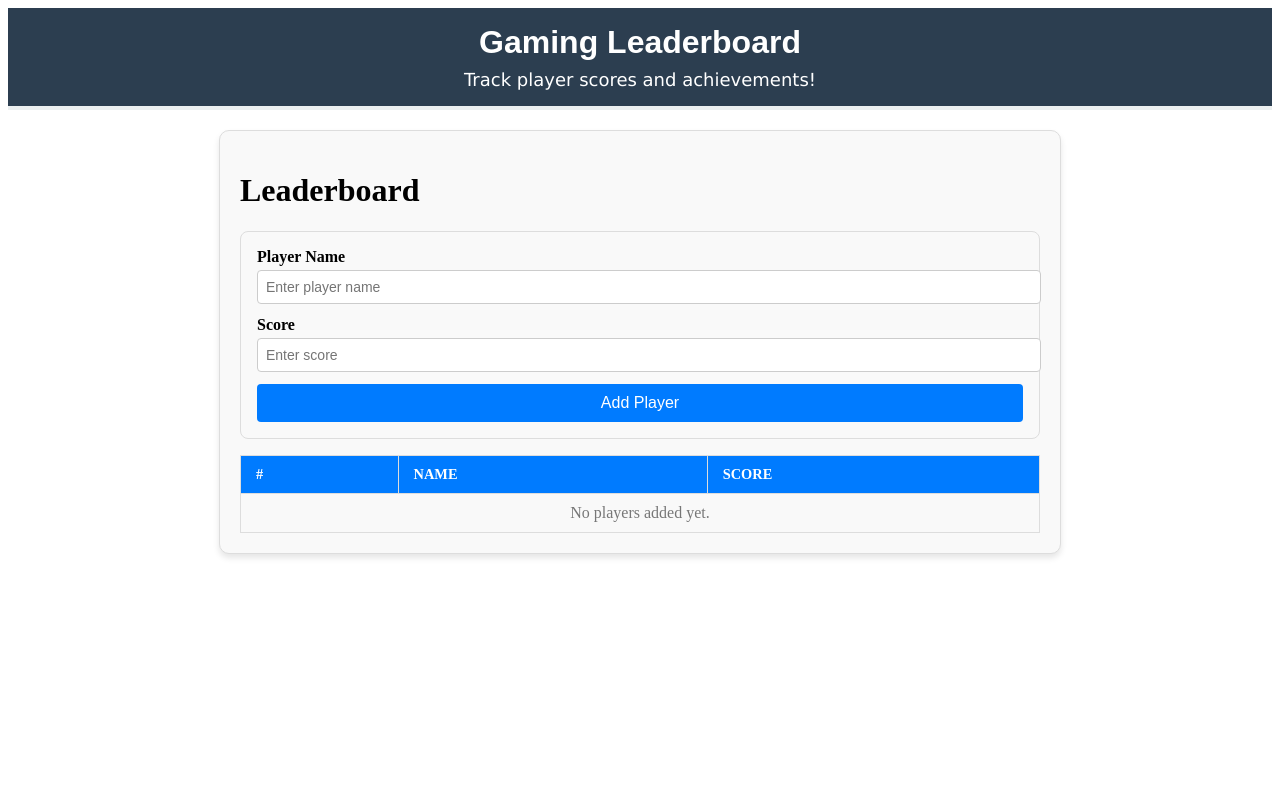
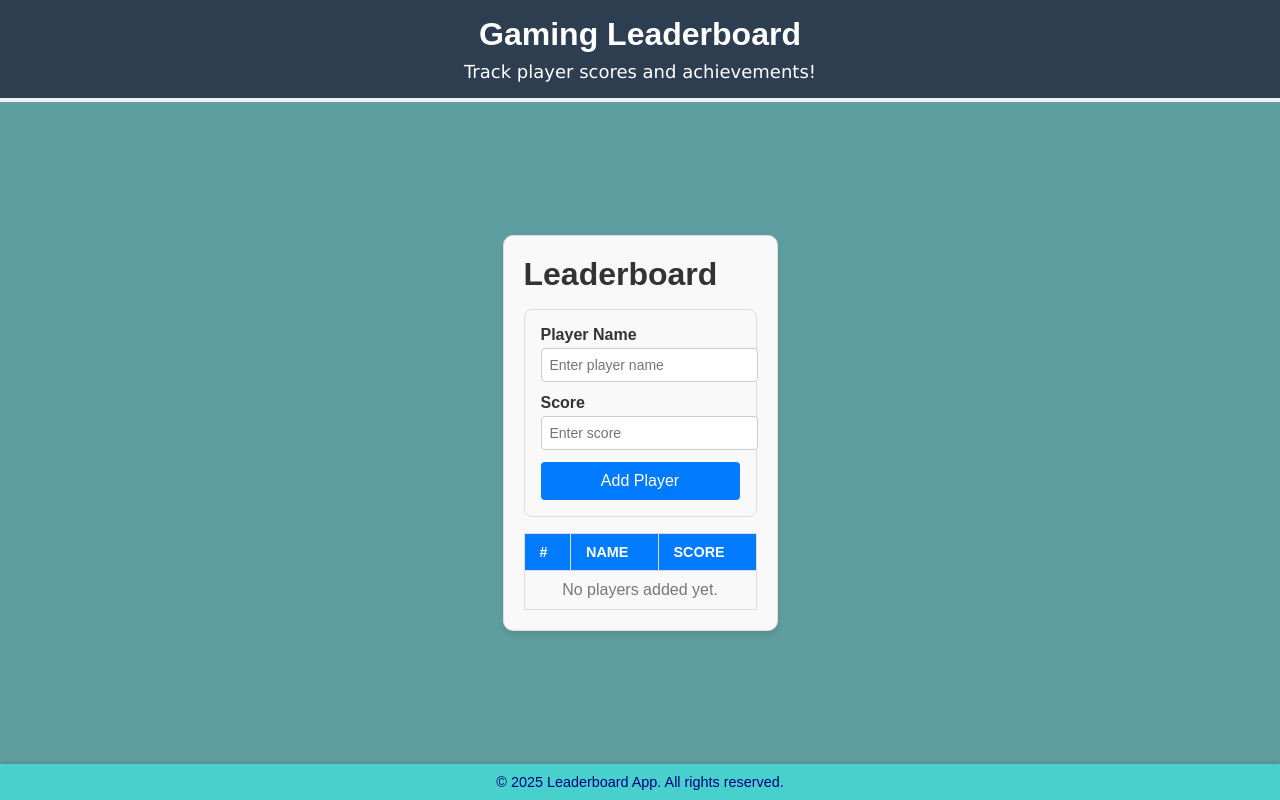
Before and after one commit to blovelace84/Gaming-Leaderboard-Repo, a React (Vite) app in the folder gaming-leaderboard/: page / in a window 1280 px wide. Built offline with nearby package versions, Linux system fonts and the light colour scheme.

Commit message:
Update changes to app component with styles

```diff
--- a/gaming-leaderboard/src/App.css
+++ b/gaming-leaderboard/src/App.css
@@ -0,0 +1,44 @@
+body, html{
+    margin: 0;
+    padding: 0;
+    font-family: Arial, Helvetica, sans-serif;
+    background: rgb(132,91,170);
+    background: radial-gradient(circle, rgba(132,91,170,0.39539565826330536) 0%, rgba(15,71,210,1) 100%);
+    color: #333;
+    height: 100%;
+    display: flex;
+    flex-direction: column;
+}
+
+.app-container{
+    display: flex;
+    flex-direction: column;
+    min-height: 100vh;
+}
+
+.app-container h1{
+    margin: 0;
+    font-size: 2rem;
+}
+
+.app-main{
+    flex: 1;
+    padding: 20px;
+    display: flex;
+    justify-content: center;
+    align-items: center;
+    background-color: cadetblue;
+}
+
+.app-footer{
+    background-color: mediumturquoise;
+    color: navy;
+    text-align: center;
+    padding: 10px 0;
+    font-size: 0.9rem;
+    box-shadow: 0 -2px 4px rgba(0, 0, 0, 0.1);
+}
+
+.app-footer p{
+    margin: 0;
+}
--- a/gaming-leaderboard/src/App.jsx
+++ b/gaming-leaderboard/src/App.jsx
@@ -1,12 +1,20 @@
 import Header from "./Header";
 import Leaderboard from "./Leaderboard";
+import './App.css';
 
 const App = () => {
 
     return(
-        <div>
-            <Header />
-            <Leaderboard />
+        <div className="app-container">
+            <header className="app-header">
+                <Header />
+            </header>
+            <main className="app-main">
+                <Leaderboard />
+            </main>
+           <footer className="app-footer">
+                <p>&copy; 2025 Leaderboard App. All rights reserved.</p>
+            </footer>
         </div>
     );
 }
```
Also changed, not shown: gaming-leaderboard/src/Footer.css (deleted, +0 -8 lines), gaming-leaderboard/src/Footer.jsx (deleted, +0 -11 lines).
